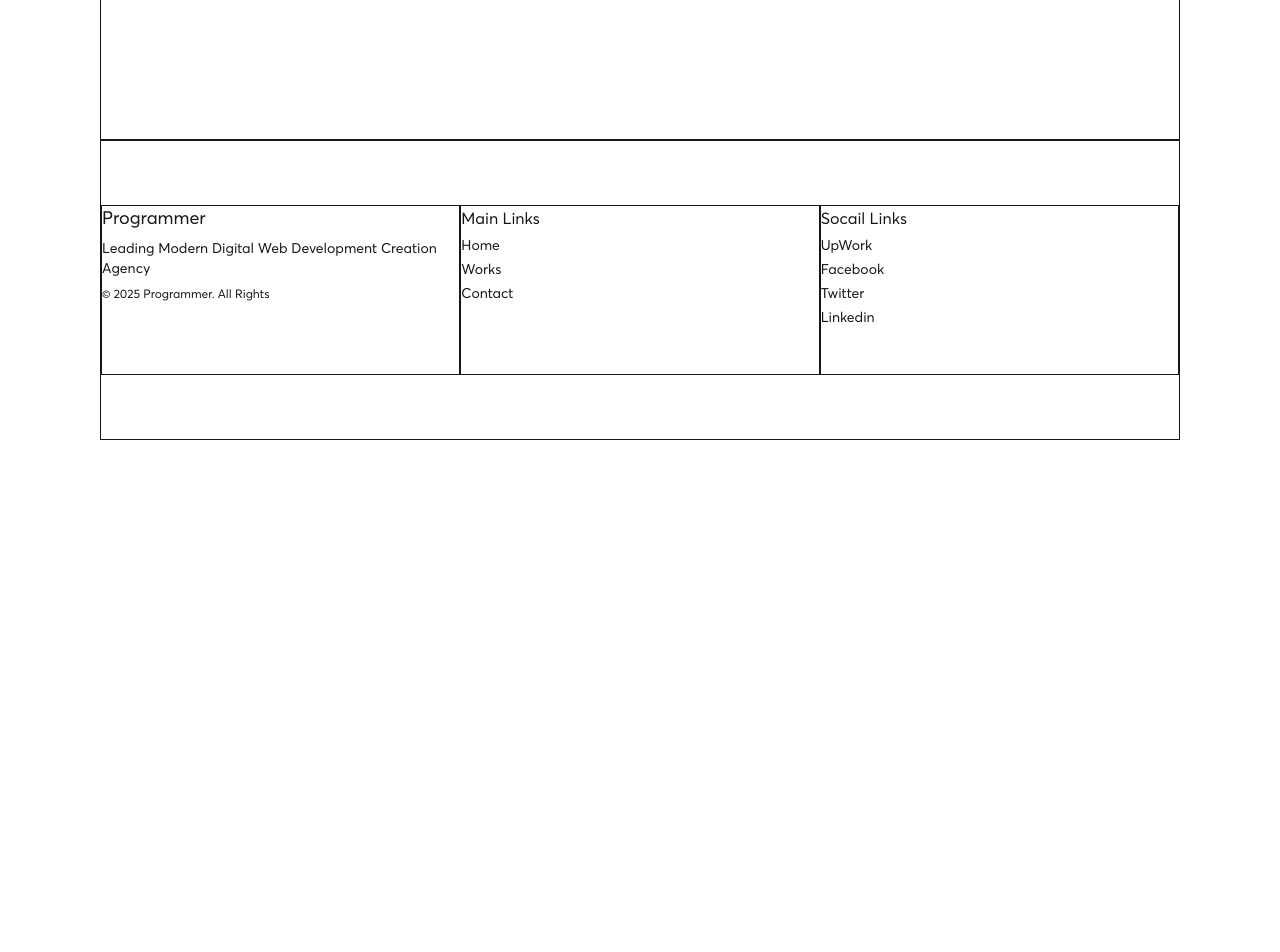
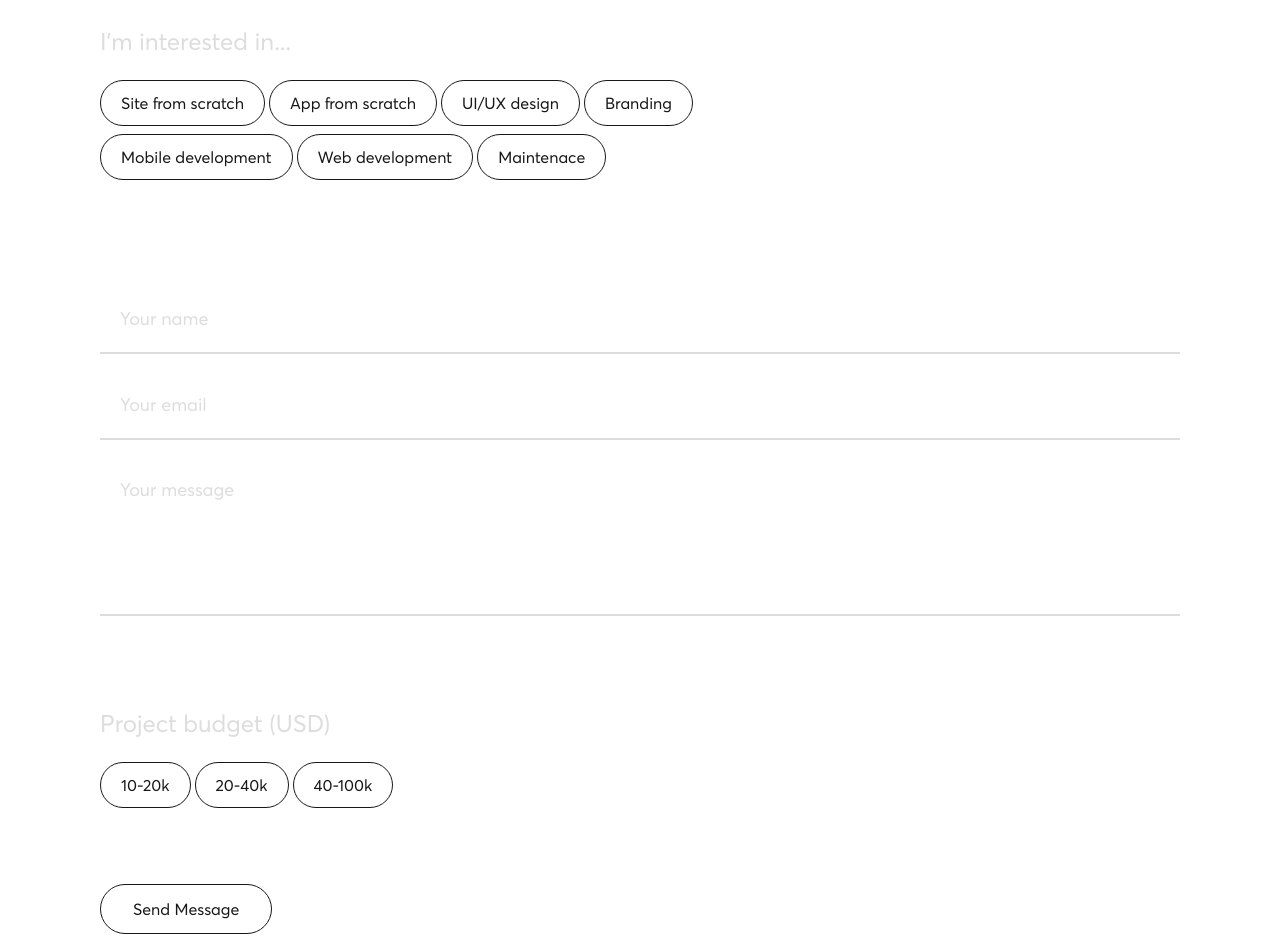
Before and after one commit to Abdu11ahAhmed/react-portfolio, a Next.js app: page /pages/contact in a window 1280 px wide. Shown: the part 360-1312 px from the top of the page. Before the commit the page ends 800 px from the top, so only its background shows below. Built offline with nearby package versions, Linux system fonts and the light colour scheme.

Commit message:
works and contacts

```diff
--- a/app/pages/contact/page.js
+++ b/app/pages/contact/page.js
@@ -1,8 +1,156 @@
 function Contact() {
     return (
         <>
-            <div className="content h-[calc(100vh-300px-7.5vh)] border">
-                <h1>Contacts Page</h1>
+            <div className="content min-h-[calc(100vh-300px-7.5vh)] ">
+                <div className="mt-[100px] relative w-full flex items-start flex-col justify-center  mb-[50px] xl:mb-[100px] 2xl:mb-[200px]">
+                    <header className=" w-full py-3.5 mb-3.5 lg:py-8 lg:mb-5">
+                        <h2 className=" text-2xl md:text-4xl leading-normal">
+                            Hey! Tell us all <br />
+                            the things 👋
+                        </h2>
+                    </header>
+
+                    <div className="inertset py-3.5 mb-3.5 lg:py-8 lg:mb-5 w-full">
+                        <h2 className=" text-xl md:text-2xl leading-normal text-[var(--overlay--)] mb-4">
+                            I'm interested in...
+                        </h2>
+                        <ul className="lg:w-[600px] flex flex-wrap">
+                            <li
+                                className="border py-[10px] px-[20px] rounded-full m-1 ml-0 cursor-pointer hover:text-[var(--background)] hover:border hover:bg-[var(--foreground)]"
+                                style={{
+                                    transition:
+                                        "1s ease color, 0.5s ease background, 1s ease border",
+                                }}
+                            >
+                                Site from scratch
+                            </li>
+                            <li
+                                className="border py-[10px] px-[20px] rounded-full m-1 ml-0 cursor-pointer hover:text-[var(--background)] hover:border hover:bg-[var(--foreground)]"
+                                style={{
+                                    transition:
+                                        "1s ease color, 0.5s ease background, 1s ease border",
+                                }}
+                            >
+                                App from scratch
+                            </li>
+                            <li
+                                className="border py-[10px] px-[20px] rounded-full m-1 ml-0 cursor-pointer hover:text-[var(--background)] hover:border hover:bg-[var(--foreground)]"
+                                style={{
+                                    transition:
+                                        "1s ease color, 0.5s ease background, 1s ease border",
+                                }}
+                            >
+                                UI/UX design
+                            </li>
+                            <li
+                                className="border py-[10px] px-[20px] rounded-full m-1 ml-0 cursor-pointer hover:text-[var(--background)] hover:border hover:bg-[var(--foreground)]"
+                                style={{
+                                    transition:
+                                        "1s ease color, 0.5s ease background, 1s ease border",
+                                }}
+                            >
+                                Branding
+                            </li>
+                            <li
+                                className="border py-[10px] px-[20px] rounded-full m-1 ml-0 cursor-pointer hover:text-[var(--background)] hover:border hover:bg-[var(--foreground)]"
+                                style={{
+                                    transition:
+                                        "1s ease color, 0.5s ease background, 1s ease border",
+                                }}
+                            >
+                                Mobile development
+                            </li>
+                            <li
+                                className="border py-[10px] px-[20px] rounded-full m-1 ml-0 cursor-pointer hover:text-[var(--background)] hover:border hover:bg-[var(--foreground)]"
+                                style={{
+                                    transition:
+                                        "1s ease color, 0.5s ease background, 1s ease border",
+                                }}
+                            >
+                                Web development
+                            </li>
+                            <li
+                                className="border py-[10px] px-[20px] rounded-full m-1 ml-0 cursor-pointer hover:text-[var(--background)] hover:border hover:bg-[var(--foreground)]"
+                                style={{
+                                    transition:
+                                        "1s ease color, 0.5s ease background, 1s ease border",
+                                }}
+                            >
+                                Maintenace
+                            </li>
+                        </ul>
+                    </div>
+
+                    <form className="w-full py-3.5 mb-3.5 lg:py-8 lg:mb-5">
+                        <input
+                            type="email"
+                            id="email"
+                            name="email"
+                            autoComplete="off"
+                            placeholder="Your name"
+                            className="h-[70px] text-lg w-full mt-4 border-b-2 border-[var(--overlay--)] pl-5 placeholder:text-[var(--overlay--)] outline-0"
+                        />
+                        <input
+                            type="text"
+                            id="text"
+                            name="text"
+                            autoComplete="off"
+                            placeholder="Your email"
+                            className="h-[70px] text-lg w-full mt-4 border-b-2 border-[var(--overlay--)] pl-5 placeholder:text-[var(--overlay--)] outline-0"
+                        />
+                        <textarea
+                            id="message"
+                            name="message"
+                            placeholder="Your message"
+                            className="h-[160px] text-lg w-full mt-4 border-b-2 border-[var(--overlay--)] p-5 placeholder:text-[var(--overlay--)] outline-0 resize-none"
+                        ></textarea>
+                    </form>
+
+                    <div className="pudget py-3.5 mb-3.5 lg:py-8 lg:mb-5 w-full">
+                        <h2 className=" text-xl md:text-2xl leading-normal text-[var(--overlay--)] mb-4">
+                            Project budget (USD)
+                        </h2>
+                        <ul className="w-full flex">
+                            <li
+                                className="border py-[10px] px-[20px] rounded-full m-1 ml-0 cursor-pointer hover:text-[var(--background)] hover:border hover:bg-[var(--foreground)]"
+                                style={{
+                                    transition:
+                                        "1s ease color, 0.5s ease background, 1s ease border",
+                                }}
+                            >
+                                10-20k
+                            </li>
+                            <li
+                                className="border py-[10px] px-[20px] rounded-full m-1 ml-0 cursor-pointer hover:text-[var(--background)] hover:border hover:bg-[var(--foreground)]"
+                                style={{
+                                    transition:
+                                        "1s ease color, 0.5s ease background, 1s ease border",
+                                }}
+                            >
+                                20-40k
+                            </li>
+                            <li
+                                className="border py-[10px] px-[20px] rounded-full m-1 ml-0 cursor-pointer hover:text-[var(--background)] hover:border hover:bg-[var(--foreground)]"
+                                style={{
+                                    transition:
+                                        "1s ease color, 0.5s ease background, 1s ease border",
+                                }}
+                            >
+                                40-100k
+                            </li>
+                        </ul>
+                    </div>
+
+                    <button
+                        className="mt-5 border px-8 py-3 cursor-pointer rounded-full hover:text-[var(--background)] hover:border hover:bg-[var(--foreground)]"
+                        style={{
+                            transition:
+                                "1s ease color, 0.5s ease background, 1s ease border",
+                        }}
+                    >
+                        Send Message
+                    </button>
+                </div>
             </div>
         </>
     );
--- a/app/pages/works/page.js
+++ b/app/pages/works/page.js
@@ -1,6 +1,5 @@
 "use client";
 import Image from "next/image";
-import Link from "next/link";
 import { ParallaxProvider } from "react-scroll-parallax";
 import { Parallax } from "react-scroll-parallax";
 
--- a/styles/globals.css
+++ b/styles/globals.css
@@ -4,10 +4,10 @@
     list-style: none;
 }
 
-::-webkit-scrollbar{
+::-webkit-scrollbar {
     width: 5px;
 }
-body::-webkit-scrollbar-thumb{
+body::-webkit-scrollbar-thumb {
     background: var(--foreground);
     border-radius: 10000px;
 }
@@ -24,6 +24,7 @@ body {
     --background: #ffffff;
     --foreground: #171717;
     --fff: 1px #171717;
+    --overlay--: #ddd;
     background: var(--background);
     color: var(--foreground);
     font-family: averta;
@@ -33,6 +34,7 @@ body.active {
     --background: #222222;
     --foreground: #ffffff;
     --fff: 1px #c7c7c7;
+    --overlay--: #8b8b8b;
     background: var(--background);
     color: var(--foreground);
     font-family: averta;
@@ -48,11 +50,14 @@ h6,
 p,
 a,
 b,
-span {
+span,
+input,
+textarea,
+input::placeholder {
     transition: 1s ease color, 1s ease -webkit-text-stroke;
 }
-a{
-    transition: 1s ease color, .5s scale ease, .5s background, 1s ease border;
+a {
+    transition: 1s ease color, 0.5s scale ease, 0.5s background, 1s ease border;
 }
 
 nav ul li.active {
```
Also changed, not shown: app/page.js (+4 -4 lines).
